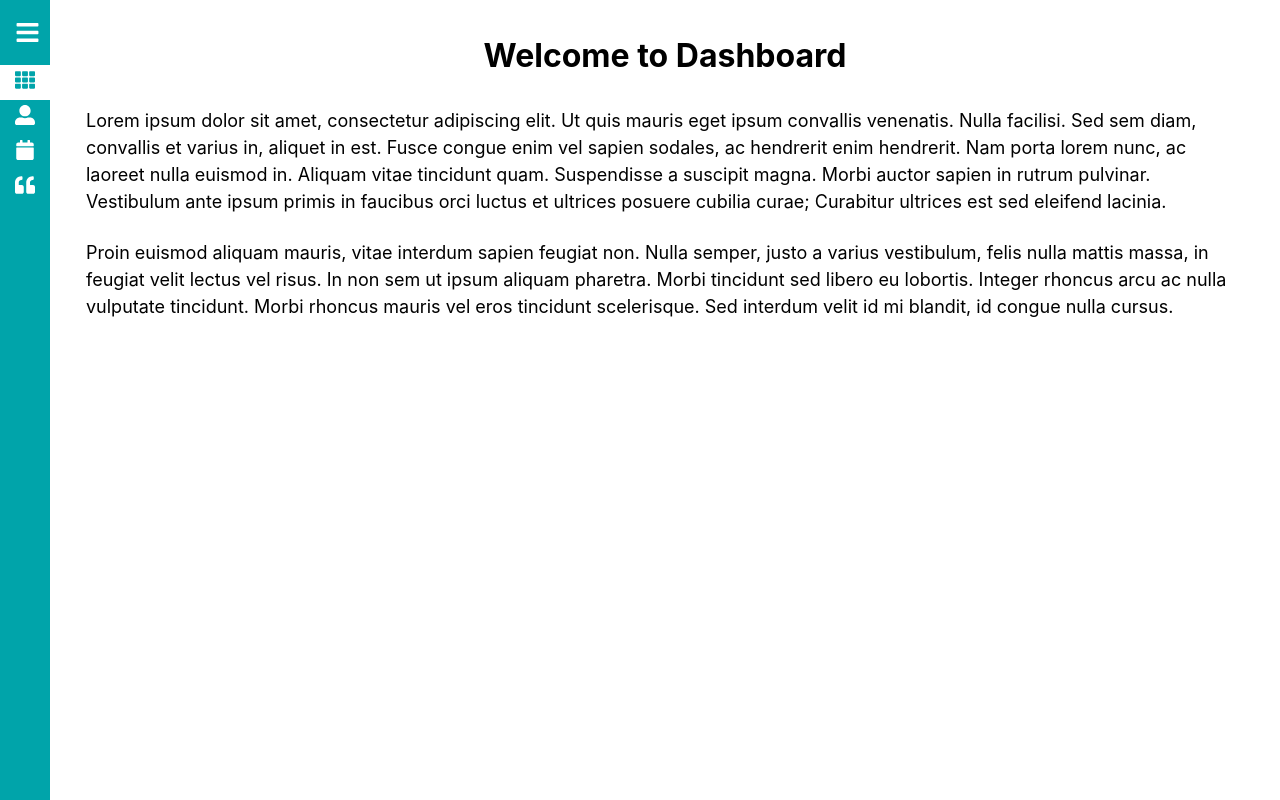
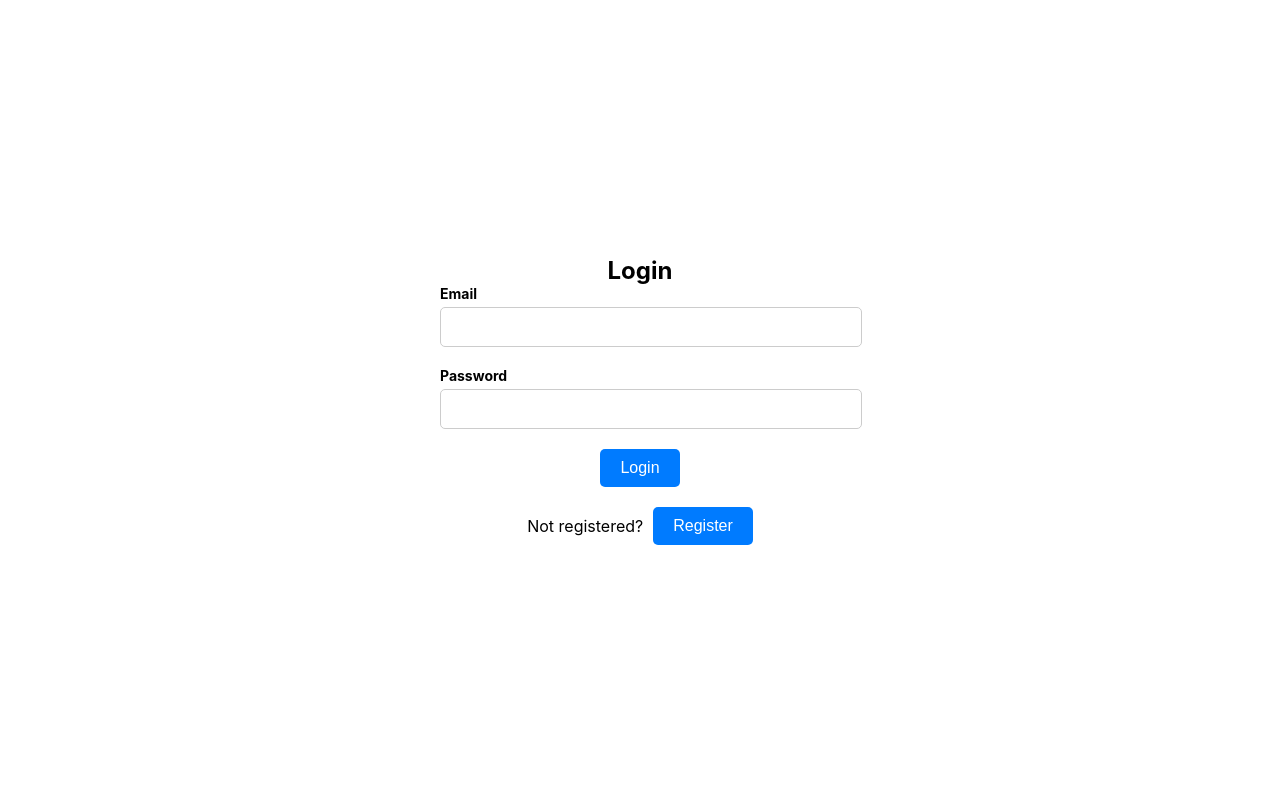
Before and after one commit to hangzenol/react-test, a React (Create React App) app: page / in a window 1280 px wide. Shown: the top 800 px of the page. Built offline with nearby package versions, Linux system fonts and the light colour scheme.

Commit message:
created login, register page

```diff
--- a/src/App.js
+++ b/src/App.js
@@ -1,6 +1,7 @@
 import React from "react";
 import Sidebar from "../src/components/Sidebar";
 import { BrowserRouter, Route, Routes } from "react-router-dom";
+import LoginRegister from "./pages/LoginRegister";
 import Dashboard from "./pages/Dashboard";
 import About from "./pages/About";
 import Calendar from "./pages/Calendar";
@@ -9,9 +10,12 @@ import Quote from "./pages/Quote";
 function App() {
   return (
     <BrowserRouter>
+    <Routes>
+        <Route path="/" element={<LoginRegister/>}/>
+      </Routes>
     <Sidebar>
       <Routes>
-        <Route path="/" element={<Dashboard/>}/>
+        <Route path="/dashboard" element={<Dashboard/>}/>
         <Route path="/about" element={<About/>}/>
         <Route path="/calendar" element={<Calendar/>}/>
         <Route path="/quote" element={<Quote/>}/>
--- a/src/components/Sidebar.jsx
+++ b/src/components/Sidebar.jsx
@@ -15,7 +15,7 @@ const Sidebar = ({children}) => {
     const toggle = () => setIsOpen (!isOpen);
     const menuItem = [
         {
-            path: "/",
+            path: "/dashboard",
             name: "Dashboard",
             icon: <FaTh/>
         },
--- /dev/null
+++ b/src/pages/LoginRegister.css
@@ -0,0 +1,62 @@
+.login-register-container {
+    display: flex;
+    flex-direction: column;
+    justify-content: center;
+    align-items: center;
+    height: 100vh;
+  }
+
+  form {
+    display: flex;
+    flex-direction: column;
+    align-items: center;
+    width: 100%;
+    max-width: 400px;
+    margin-bottom: 20px;
+  }
+
+  .form-group {
+    display: flex;
+    flex-direction: column;
+    width: 100%;
+    margin-bottom: 20px;
+  }
+
+  label {
+    font-size: 14px;
+    font-weight: bold;
+    margin-bottom: 5px;
+  }
+
+  input {
+    padding: 10px;
+    font-size: 16px;
+    border: 1px solid #ccc;
+    border-radius: 5px;
+    width: 100%;
+  }
+
+  button {
+    padding: 10px 20px;
+    font-size: 16px;
+    border: none;
+    border-radius: 5px;
+    background-color: #007bff;
+    color: #fff;
+    cursor: pointer;
+    transition: background-color 0.2s ease-in-out;
+  }
+
+  button:hover {
+    background-color: #0069d9;
+  }
+
+  .switch-container {
+    display: flex;
+    align-items: center;
+    justify-content: center;
+  }
+
+  .switch-container p {
+    margin-right: 10px;
+  }
--- /dev/null
+++ b/src/pages/LoginRegister.jsx
@@ -0,0 +1,41 @@
+import React, { useState } from 'react';
+import './LoginRegister.css';
+
+const LoginRegister = () => {
+  const [isLogin, setIsLogin] = useState(true);
+
+  const handleSwitch = () => {
+    setIsLogin(!isLogin);
+  };
+
+  return (
+    <div className="login-register-container">
+      <h2>{isLogin ? 'Login' : 'Register'}</h2>
+      <form>
+        <div className="form-group">
+          <label htmlFor="email">Email</label>
+          <input type="email" id="email" required />
+        </div>
+        <div className="form-group">
+          <label htmlFor="password">Password</label>
+          <input type="password" id="password" required />
+        </div>
+        {!isLogin && (
+          <div className="form-group">
+            <label htmlFor="confirm-password">Confirm Password</label>
+            <input type="password" id="confirm-password" required />
+          </div>
+        )}
+        <button type="submit">{isLogin ? 'Login' : 'Register'}</button>
+      </form>
+      <div className="switch-container">
+        <p>{isLogin ? 'Not registered?' : 'Already have an account?'}</p>
+        <button onClick={handleSwitch}>
+          {isLogin ? 'Register' : 'Login'}
+        </button>
+      </div>
+    </div>
+  );
+};
+
+export default LoginRegister;
```
